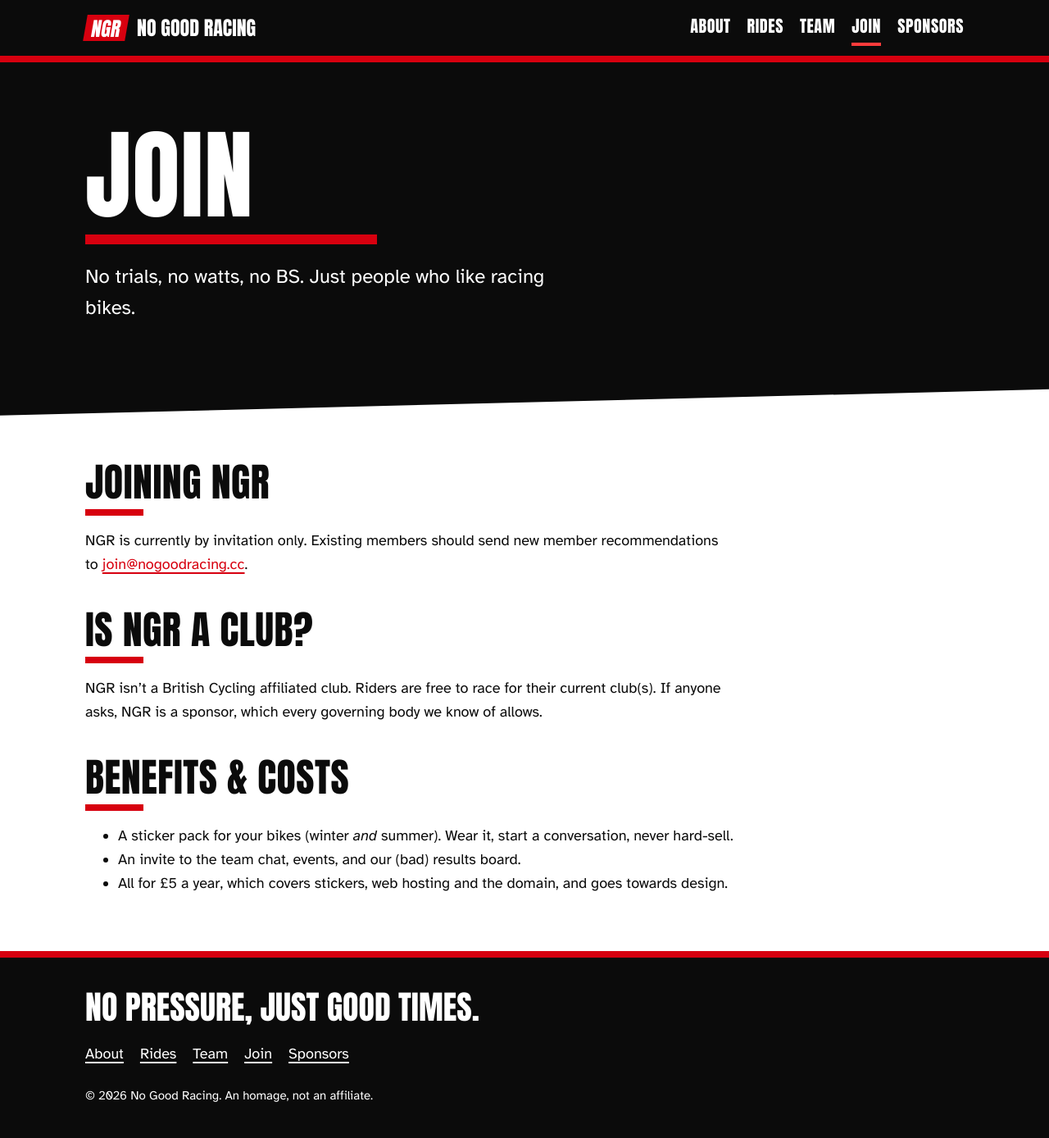
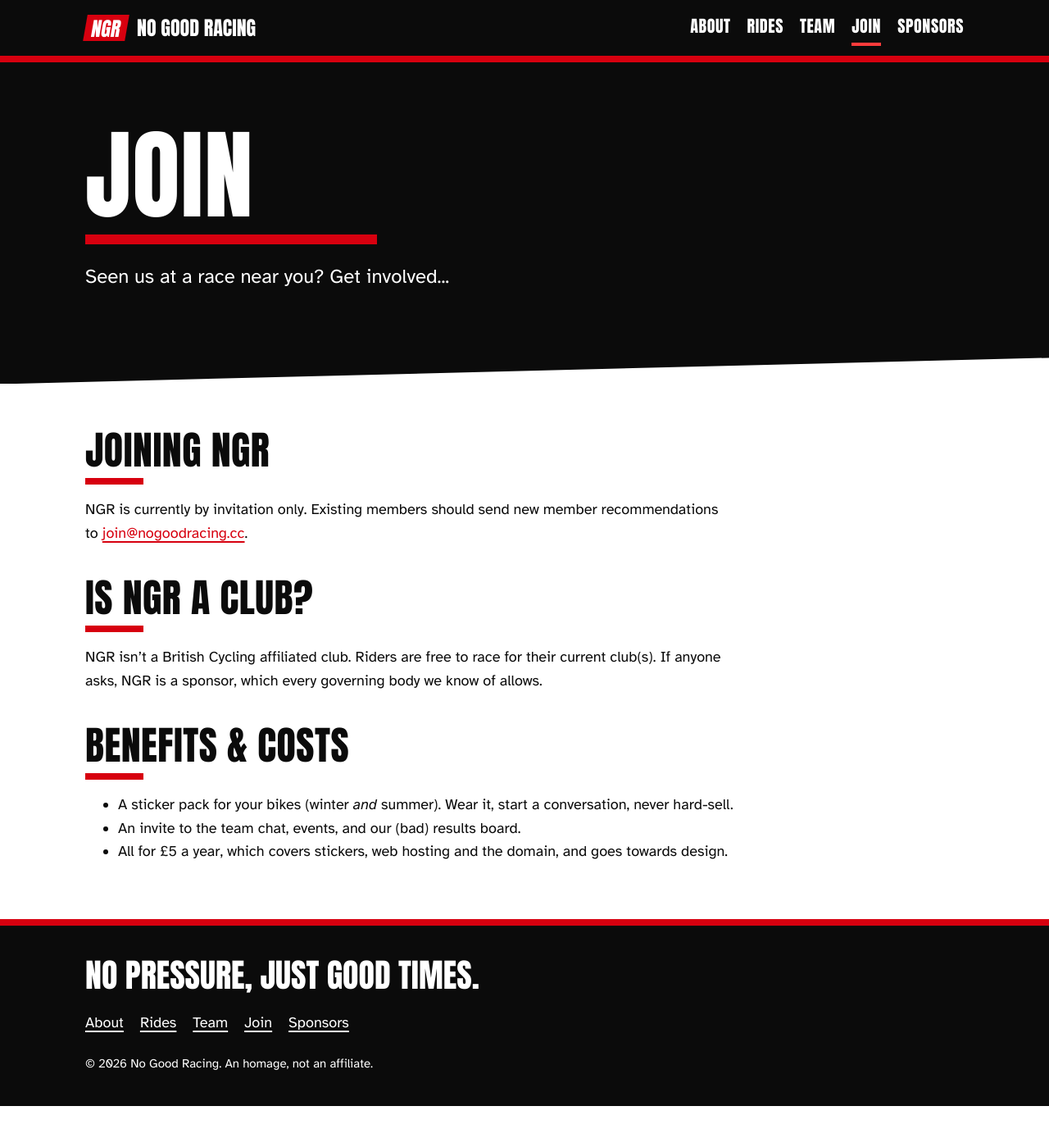
Before and after one commit to BenJam/ngr, a Jekyll site: the page built from join.md, in a window 1280 px wide and 1388 px high. Shown: the whole window at 82% size. Built offline with Jekyll 4.4.1, drawn with Linux system fonts in a browser that asks for light colours.

Commit message:
update intros for team and join

```diff
--- a/join.md
+++ b/join.md
@@ -2,7 +2,7 @@
 layout: page
 title: Join
 permalink: /join/
-intro: No trials, no watts, no BS. Just people who like racing bikes.
+intro: Seen us at a race near you? Get involved...
 ---
 
 ## Joining NGR
```
Also changed, not shown: team.md (+1 -1 lines).
